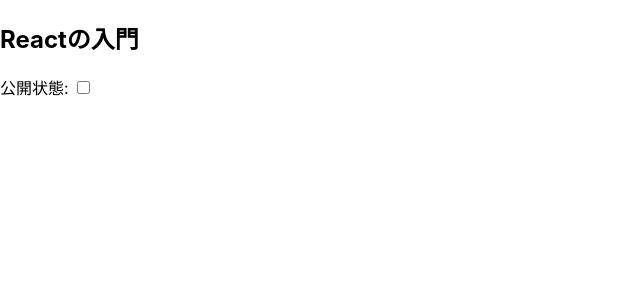
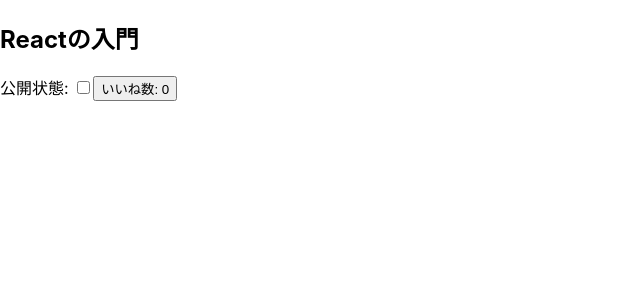
Before and after one commit to shinji0320/PracticeReact, a React (Create React App) app: page / in a window 1280 px wide. Shown: the top 300 px of the page, without its empty margins (0-640 px from the left). Built offline with nearby package versions, Linux system fonts and the light colour scheme.

Commit message:
ライフサイクルの学習

```diff
--- a/src/Article.jsx
+++ b/src/Article.jsx
@@ -1,4 +1,5 @@
 import React from 'react';
+import LikeButton from './LikeButton';
 
 const Article = (props) => {
 
@@ -7,6 +8,7 @@
       <h2>{props.title}</h2>
       <label htmlFor="check">公開状態: </label>
       <input type="checkbox" checked={props.isPublished} id="check" onClick={() => props.toggle()}/>
+      <LikeButton count={props.count} />
     </div>
   )
 };
--- a/src/Blog.js
+++ b/src/Blog.js
@@ -6,20 +6,45 @@
     super(props);
     this.state = {
       isPublished: false,
-      order: 1
+      count: 0
     }
   }
 
+  componentDidMount() {
+    //ボタンがクリックされたらいいねをカウントアップする
+    document.getElementById('counter').addEventListener('click', this.countUp)
+  }
+
+  componentDidUpdate() {
+    if (this.state.count >= 10) {
+      this.setState({ count: 0 })
+    }
+  }
+
+  componentWillUnmount() {
+    document.getElementById('counter').removeEventListener('click', this.countUp)
+  }
+
+  // 公開状態を反転させる関数
   togglePublished = () => {
     this.setState({
       isPublished: !this.state.isPublished
     })
   };
+
+  countUp = () => {
+    this.setState({ count: this.state.count + 1 })
+  }
+
   render() {
-    const authorName = "FaceBook"
     return (
       <>
-        <Article title={"Reactの入門"} isPublished={this.state.isPublished} toggle={() => this.togglePublished()}/>
+        <Article
+            title={"Reactの入門"}
+            isPublished={this.state.isPublished}
+            toggle={() => this.togglePublished()}
+            count={this.state.count}
+         />
       </>
     )
   }
--- /dev/null
+++ b/src/LikeButton.jsx
@@ -0,0 +1,9 @@
+import React from 'react'
+
+const LikeButton = (props) => {
+  return (
+    <button id={"counter"}>いいね数: {props.count}</button>
+  )
+}
+
+export default LikeButton
--- a/src/index.js
+++ b/src/index.js
@@ -1,7 +1,7 @@
 import React from 'react';
 import ReactDOM from 'react-dom';
 import './index.css';
-import App from './App';
+// import App from './App';
 import reportWebVitals from './reportWebVitals';
 import Blog from './Blog';
 
```
